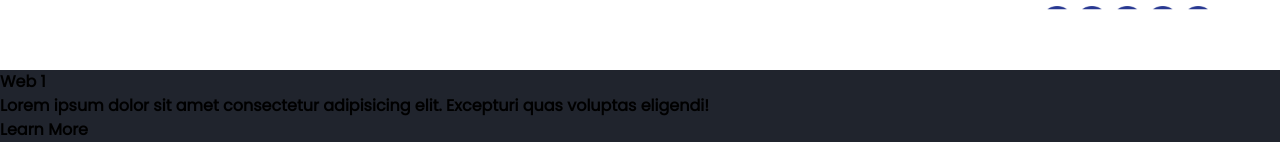
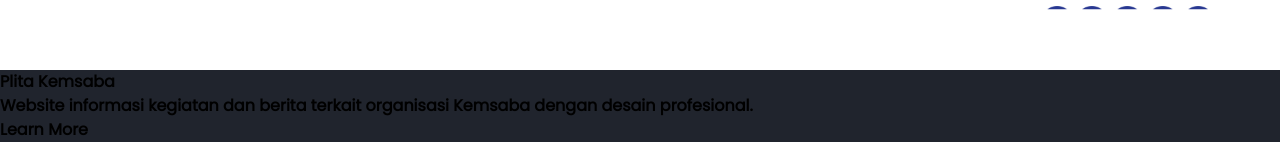
Before and after one commit to FathonyS073/portofolio-fathony, a React (Vite) app: page / in a window 1280 px wide. Shown: the part 6234-6402 px from the top of the page. Built offline with nearby package versions, Linux system fonts and the light colour scheme.

Commit message:
Progress Website  Portfolio : Progress Project Section

```diff
--- a/src/Components/Elements/ProjectCard.jsx
+++ b/src/Components/Elements/ProjectCard.jsx
@@ -1,19 +1,13 @@
 import React from "react";
 
-const ProjectCard = ({ projectImage, projectName }) => {
+const ProjectCard = ({ projectImage, projectName, description }) => {
   return (
     <div className="w-60 p-2 min-h-[350px] rounded-xl transform transition-all hover:-translate-y-2 duration-300 border-2 border-purple-200 flex flex-col">
       <img src={projectImage} className="h-40 object-cover rounded-xl" alt="" />
       <div className="p-2 flex-grow">
-        {/* Heading */}
         <h2 className="font-bold text-lg mb-2 text-white">{projectName}</h2>
-        {/* Description */}
-        <p className="text-[12px] text-white">
-          Lorem ipsum dolor sit amet consectetur adipisicing elit. Excepturi
-          quas voluptas eligendi!
-        </p>
+        <p className="text-[12px] text-white">{description}</p>
       </div>
-      {/* CTA */}
       <div className="m-2 mt-auto">
         <a
           role="button"
--- a/src/Components/Fragments/Project.jsx
+++ b/src/Components/Fragments/Project.jsx
@@ -25,7 +25,8 @@ const PROJECT = [
     projectImage: DisneyClone,
     tech: ["React Js", "Firebase", "Axios"],
     type: "WebDev",
-    description: "Website Portofolio with React Js and Axios ",
+    description:
+      "Website streaming mirip Disney+ dibuat dengan React.js dan Axios, menampilkan konten dinamis.",
   },
   {
     id: "02",
@@ -33,7 +34,8 @@ const PROJECT = [
     projectImage: IpaMadura,
     tech: ["React Js", "Firebase", "Axios"],
     type: "WebDev",
-    description: "lorem ipsum",
+    description:
+      "Platform edukasi sains berbasis budaya Madura, menyediakan modul pembelajaran interaktif dan wisata edukasi.",
   },
   {
     id: "03",
@@ -41,23 +43,26 @@ const PROJECT = [
     projectImage: Siperang,
     tech: ["React Js", "Firebase", "Axios"],
     type: "WebDev",
-    description: "Lorem Ipsum",
+    description:
+      " Sistem informasi penganggaran UKM untuk pengelolaan administrasi dan keuangan organisasi kampus.",
   },
   {
     id: "04",
-    projectTitle: "Web 1",
+    projectTitle: "Plita Kemsaba",
     projectImage: Plita,
     tech: ["React Js", "Firebase", "Axios"],
     type: "WebDev",
-    description: "Web Dev",
+    description:
+      "Website informasi kegiatan dan berita terkait organisasi Kemsaba dengan desain profesional.",
   },
   {
-    id: "04",
-    projectTitle: "Data 1",
+    id: "05",
+    projectTitle: "PT AKU",
     projectImage: PtAku,
     tech: ["React Js", "Firebase", "Axios"],
     type: "WebDev",
-    description: "Data",
+    description:
+      "Website company profile PT AKU yang bergerak di bidang pemasangan WiFi dan layanan teknologi lainnya.",
   },
 ];
 
@@ -97,7 +102,7 @@ const Project = () => {
         activeTab={activeTab}
         onChange={handleTabValueChange}
       />
-      <div className="w-full gap-4 flex-wrap flex justify-center py-10">
+      <div className="w-full gap-4 flex flex-wrap justify-center py-10">
         {tabData.map((project, index) => (
           <div key={project.id} className="my-3">
             <ProjectCard
```
